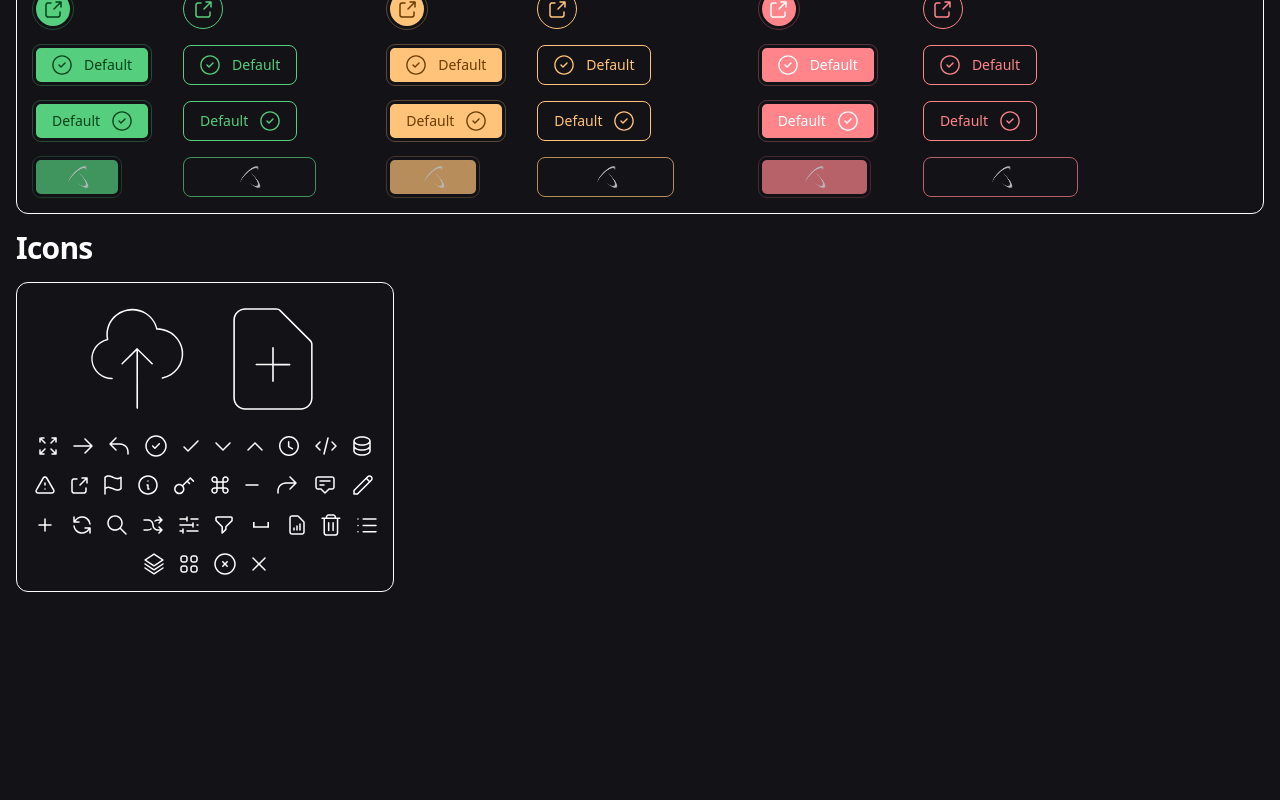
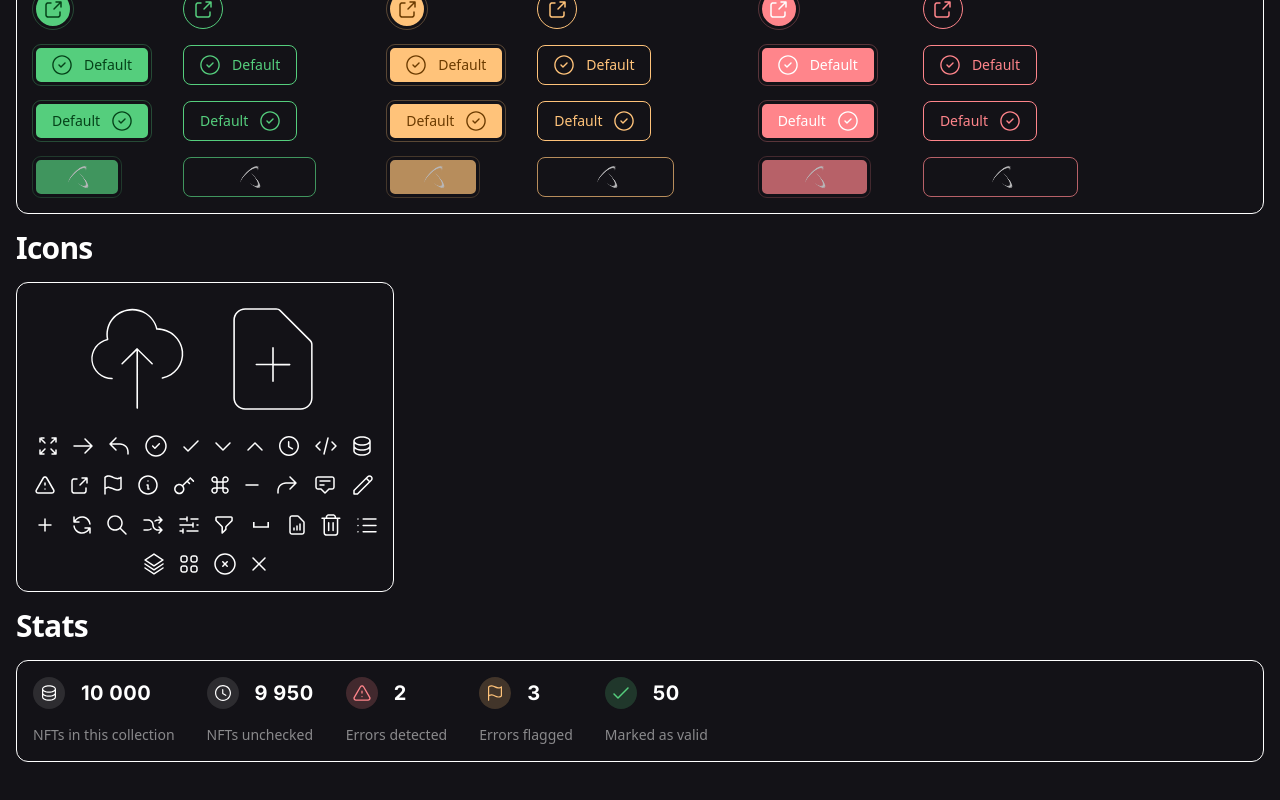
Before and after one commit to Cardano-Forge/MetaDraft, a Next.js app in the folder client/: page /style-guide in a window 1280 px wide. Shown: the part 1818-2618 px from the top of the page. Before the commit the page ends 2474 px from the top, so only its background shows below. Built offline with nearby package versions, Linux system fonts and the light colour scheme.

Commit message:
Stats + fix typography warning

```diff
--- a/client/src/app/(dev)/style-guide/page.tsx
+++ b/client/src/app/(dev)/style-guide/page.tsx
@@ -3,6 +3,7 @@ import Buttons from "./buttons";
 import Loader from "~/components/loader";
 import { Typography } from "~/components/typography";
 import Typographies from "./typographies";
+import StatsGuide from "./stats-guide";
 
 export default function StyleGuidePage() {
   return (
@@ -17,6 +18,7 @@ export default function StyleGuidePage() {
         <Typographies />
         <Buttons />
         <Icons />
+        <StatsGuide />
       </div>
     </main>
   );
--- /dev/null
+++ b/client/src/app/(dev)/style-guide/stats-guide.tsx
@@ -0,0 +1,46 @@
+import React from "react";
+import Stats from "~/components/stats";
+import { Typography } from "~/components/typography";
+import CheckIcon from "~/icons/check.icon";
+import ClockIcon from "~/icons/clock.icon";
+import DatabaseIcon from "~/icons/database.icon";
+import ExclamationIcon from "~/icons/exclamation.icon";
+import FlagIcon from "~/icons/flag.icon";
+
+export default function StatsGuide() {
+  return (
+    <div className="flex flex-col gap-4">
+      <Typography as="h2">Stats</Typography>
+      <div className="flex w-full flex-row gap-8 rounded-xl border p-4">
+        <Stats
+          icon={<DatabaseIcon className="h-4 w-4" />}
+          stat={10_000}
+          text="NFTs in this collection"
+        />
+        <Stats
+          icon={<ClockIcon className="h-4 w-4" />}
+          stat={9_950}
+          text="NFTs unchecked"
+        />
+        <Stats
+          icon={<ExclamationIcon className="h-[16px] w-[18px]" />}
+          stat={2}
+          text="Errors detected"
+          iconType="error"
+        />
+        <Stats
+          icon={<FlagIcon className="h-4 w-4" />}
+          stat={3}
+          text="Errors flagged"
+          iconType="warning"
+        />
+        <Stats
+          icon={<CheckIcon className="h-4 w-4" />}
+          stat={50}
+          text="Marked as valid"
+          iconType="success"
+        />
+      </div>
+    </div>
+  );
+}
--- /dev/null
+++ b/client/src/components/stats.tsx
@@ -0,0 +1,41 @@
+import React from "react";
+import { Typography } from "./typography";
+import { cn } from "~/lib/utils";
+import { formatThousands } from "~/lib/format-thousand";
+
+export type IconsStatsType = "default" | "error" | "warning" | "success";
+
+export type StatsProps = {
+  icon: JSX.Element;
+  stat: number;
+  text: string;
+  iconType?: IconsStatsType;
+};
+
+export default function Stats({
+  icon,
+  stat,
+  text,
+  iconType = "default",
+}: StatsProps) {
+  return (
+    <div className="flex flex-col gap-4">
+      <div className="flex flex-row items-center gap-4">
+        <div
+          className={cn(
+            "flex h-8 w-8 items-center justify-center rounded-full bg-secondary",
+            iconType === "error" && "bg-destructive/20 text-destructive",
+            iconType === "warning" && "bg-warning/20 text-warning",
+            iconType === "success" && "bg-success/20 text-success",
+          )}
+        >
+          {icon}
+        </div>
+        <Typography as="h6" className="font-inter text-xl font-[700] tracking-wide">
+          {formatThousands(stat)}
+        </Typography>
+      </div>
+      <Typography as="mutedText">{text}</Typography>
+    </div>
+  );
+}
--- a/client/src/components/typography.tsx
+++ b/client/src/components/typography.tsx
@@ -18,10 +18,27 @@ const TypographyVariants = {
   regularText: "text-base",
   largeText: "text-lg font-semibold",
   smallText: "text-sm font-medium leading-none",
-  mutedText: "text-sm text-muted-foreground/60",
+  mutedText: "text-sm text-muted-foreground/50",
 };
 
 type VariantPropType = keyof typeof TypographyVariants;
+
+const VALID_HTML_TAG = [
+  "h1",
+  "h2",
+  "h3",
+  "h4:",
+  "h5",
+  "h6",
+  "p",
+  "blockquote",
+  "ul",
+];
+
+const getTag = (as: VariantPropType) => {
+  if (VALID_HTML_TAG.includes(as)) return as;
+  return "div";
+};
 
 export type TypographyProps = {
   asChild?: boolean;
@@ -30,7 +47,7 @@ export type TypographyProps = {
 
 export const Typography = React.forwardRef<HTMLElement, TypographyProps>(
   ({ className, as = "p", asChild, ...props }, ref) => {
-    const Component = asChild ? Slot : (as ?? "div");
+    const Component = asChild ? Slot : getTag(as);
 
     const componentProps = {
       className: cn(
--- /dev/null
+++ b/client/src/lib/format-thousand.ts
@@ -0,0 +1,3 @@
+export const formatThousands = (num: number) => {
+  return num.toString().replace(/\B(?=(\d{3})+(?!\d))/g, " ");
+};
--- a/client/src/styles/globals.css
+++ b/client/src/styles/globals.css
@@ -1,3 +1,5 @@
+@import url("https://fonts.googleapis.com/css2?family=Inter:ital,opsz,wght@0,14..32,100..900;1,14..32,100..900&family=Press+Start+2P&display=swap");
+
 @tailwind base;
 @tailwind components;
 @tailwind utilities;
--- a/client/tailwind.config.ts
+++ b/client/tailwind.config.ts
@@ -17,6 +17,9 @@ const config = {
       },
     },
     extend: {
+      fontFamily: {
+        inter: ["Inter", "sans-serif"],
+      },
       colors: {
         border: "hsl(var(--border) / <alpha-value>)",
         input: "hsl(var(--input))",
```
